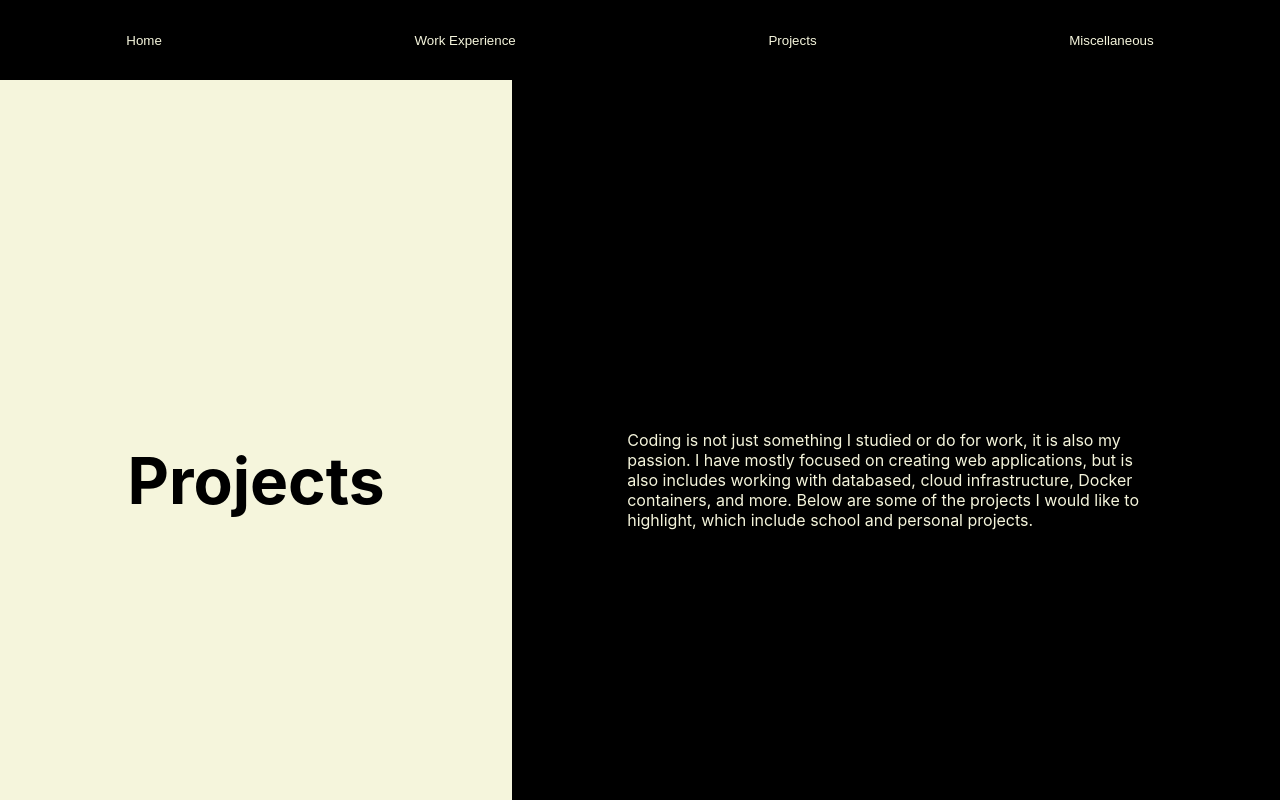
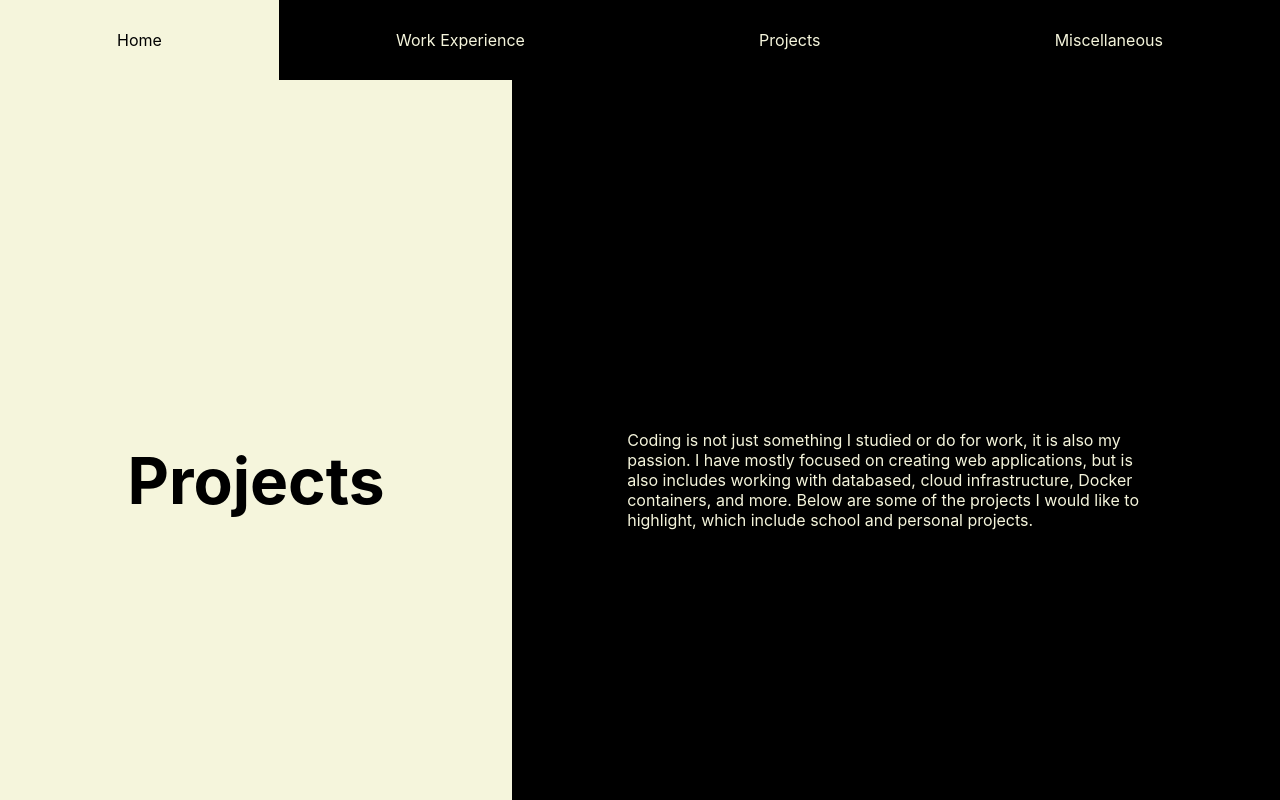
Before and after one commit to aditya000028/portfolio, a React (Create React App) app: page /projects in a window 1280 px wide. Shown: the top 800 px of the page. Built offline with nearby package versions, Linux system fonts and the light colour scheme; no server answers; what aws-amplify would draw is missing.

Commit message:
Made navigation links bigger

```diff
--- a/src/components/navbar/Navbar.js
+++ b/src/components/navbar/Navbar.js
@@ -8,22 +8,22 @@ function Navbar() {
       <ul className={classes.navItems}>
         <li>
           <Link to="/">
-            <button>Home</button>
+            <div className={classes.linkText}>Home</div>
           </Link>
         </li>
         <li>
           <Link to="/work-experience">
-            <button>Work Experience</button>
+          <div className={classes.linkText}>Work Experience</div>
           </Link>
         </li>
         <li>
           <Link to="/projects">
-            <button>Projects</button>
+          <div className={classes.linkText}>Projects</div>
           </Link>
         </li>
         <li>
           <Link to="/miscellaneous">
-            <button>Miscellaneous</button>
+          <div className={classes.linkText}>Miscellaneous</div>
           </Link>
         </li>
       </ul>
--- a/src/components/navbar/Navbar.module.css
+++ b/src/components/navbar/Navbar.module.css
@@ -1,6 +1,6 @@
 .mainNav {
   width: 100%;
-  display: inline-block;
+  display: flex;
   background-color: black;
   color: beige;
   height: 10vh;
@@ -10,32 +10,38 @@
 }
 
 .mainNav .navItems {
-  list-style: none;
   display: flex;
-  justify-content: space-around;
-  height: 100%;
-}
-
-.mainNav ul {
+  width: 100%;
   padding-left: 0;
   align-items: center;
   margin: 0;
   height: 100%;
+  list-style: none;
 }
 
 .mainNav ul li {
+  display: flex;
   height: 100%;
+  flex-grow: 1;
 }
 
-.mainNav ul li button {
+.mainNav ul li a {
+  width: 100%;
   color: beige;
-  background-color: black;
-  border: none;
   height: 100%;
   transition-duration: 0.4s;
+  text-decoration: none;
 }
 
-.mainNav ul li button:hover {
+.mainNav ul li a:hover {
   background-color: beige;
   color: black;
 }
+
+.mainNav ul li a .linkText {
+  width: 100%;
+  height: 100%;
+  display: flex;
+  align-items: center;
+  justify-content: center;
+}
```
